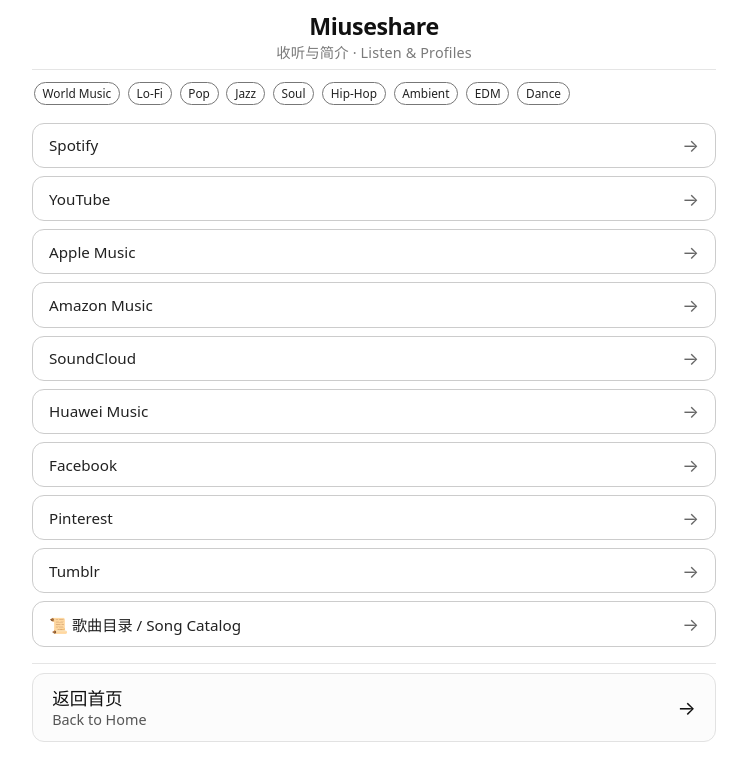
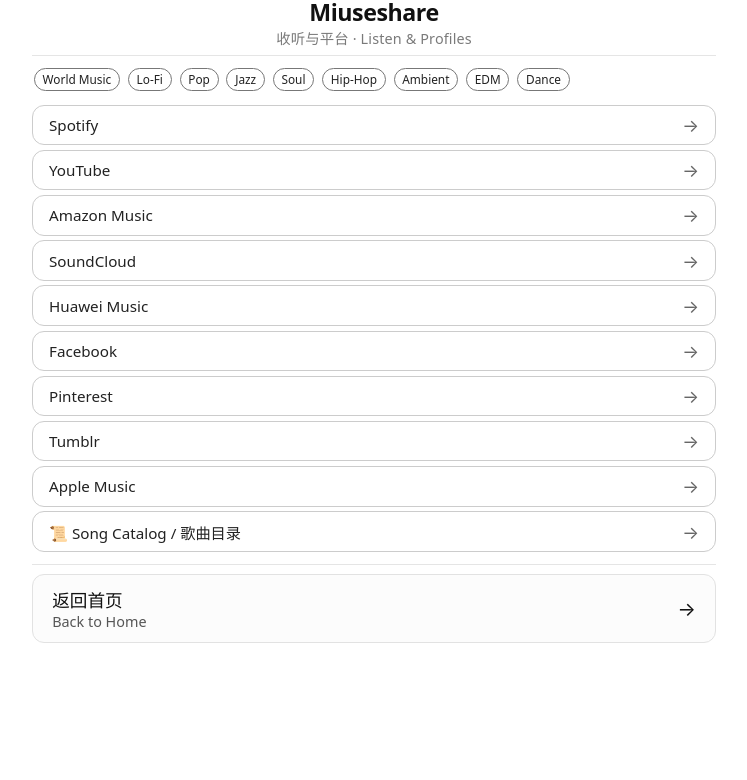
Before and after one commit to AestheticMiuseshare/miuseshare-site-, a plain HTML site: page pages/catalog.html in a window 1280 px wide. Shown: the whole page, without its empty margins (266-1013 px from the left). Drawn offline with Linux system fonts and the light colour scheme.

Commit message:
Add files via upload

```diff
--- a/pages/catalog.html
+++ b/pages/catalog.html
@@ -3,12 +3,12 @@
 <head>
 <meta charset="UTF-8">
 <meta name="viewport" content="width=device-width, initial-scale=1.0">
-<title>Miuseshare | 收听与简介</title>
+<title>Miuseshare | 收听与平台</title>
 <meta name="description" content="Miuseshare艺术欣赏渠道与社交主页链接">
 <link rel="canonical" href="https://aestheticmiuseshare.github.io/miuseshare-site-/pages/catalog.html">
 
 <meta property="og:type" content="website">
-<meta property="og:title" content="Miuseshare | 收听与简介">
+<meta property="og:title" content="Miuseshare | 收听与平台">
 <meta property="og:description" content="Miuseshare艺术欣赏渠道与社交主页链接">
 <meta property="og:url" content="https://aestheticmiuseshare.github.io/miuseshare-site-/pages/catalog.html">
 <meta property="og:locale" content="zh_CN">
@@ -22,15 +22,15 @@
 
 <link rel="stylesheet" href="../style.css">
 <style>
-.tag-group{margin:0.35rem 0 0.75rem}
+.tag-group{margin:0.3rem 0 0.5rem}
 .tag-item{display:inline-block;border:1px solid #777;border-radius:999px;padding:.16rem .48rem;margin:.12rem .12rem;color:#222;font-size:.74rem}
-.link-list{list-style:none;padding:0;margin:1rem 0}
-.link-item{margin-bottom:0.5rem}
+.link-list{list-style:none;padding:0;margin:0.75rem 0}
+.link-item{margin-bottom:0.3rem}
 .link-row{
   display:flex;
   justify-content:space-between;
   align-items:center;
-  padding:0.6rem 1rem;
+  padding:0.45rem 1rem;
   border:1px solid #ccc;
   border-radius:12px;
   text-decoration:none;
@@ -42,16 +42,16 @@
 }
 .link-name{font-size:0.95rem;}
 .link-arrow{color:#666;font-size:1.1rem;}
-.site-title{font-size:1.45rem !important; margin-bottom:0.1rem !important; padding-top:0 !important; text-align:center !important;}
+.site-title{font-size:1.45rem !important; margin:0 0 0.1rem !important; padding-top:0 !important; text-align:center !important;}
 .site-subtitle{margin-bottom:0.45rem !important; font-size:0.9rem !important; text-align:center !important}
 .divider{margin-bottom:0.6rem !important}
-body{padding-top:14px !important}
+body{padding-top:0 !important}
 </style>
 <!-- Cloudflare Web Analytics --><script type='module' src='https://static.cloudflareinsights.com/beacon.min.js' data-cf-beacon='{"token": "edcbce576d504bb8bd4a30b8d9b3335d"}'></script><!-- End Cloudflare Web Analytics -->
 </head>
 <body>
 <h1 class="site-title">Miuseshare</h1>
-<p class="site-subtitle">收听与简介 · Listen & Profiles</p>
+<p class="site-subtitle">收听与平台 · Listen & Profiles</p>
 <div class="divider"></div>
 <div class="tag-group">
   <span class="tag-item">World Music</span>
@@ -74,12 +74,6 @@ body{padding-top:14px !important}
   <li class="link-item">
     <a class="link-row" href="https://youtube.com/channel/UC7-dcWv8guFznVXXn-ao3xw" target="_blank" rel="noopener noreferrer">
       <span class="link-name">YouTube</span>
-      <span class="link-arrow">→</span>
-    </a>
-  </li>
-  <li class="link-item">
-    <a class="link-row" href="https://music.apple.com/cn/artist/miuseshare/1896474705" target="_blank" rel="noopener noreferrer">
-      <span class="link-name">Apple Music</span>
       <span class="link-arrow">→</span>
     </a>
   </li>
@@ -120,8 +114,14 @@ body{padding-top:14px !important}
     </a>
   </li>
   <li class="link-item">
+    <a class="link-row" href="https://music.apple.com/cn/artist/miuseshare/1896474705" target="_blank" rel="noopener noreferrer">
+      <span class="link-name">Apple Music</span>
+      <span class="link-arrow">→</span>
+    </a>
+  </li>
+  <li class="link-item">
     <a class="link-row" href="songlist.html">
-      <span class="link-name">📜 歌曲目录 / Song Catalog</span>
+      <span class="link-name">📜 Song Catalog / 歌曲目录</span>
       <span class="link-arrow">→</span>
     </a>
   </li>
```
